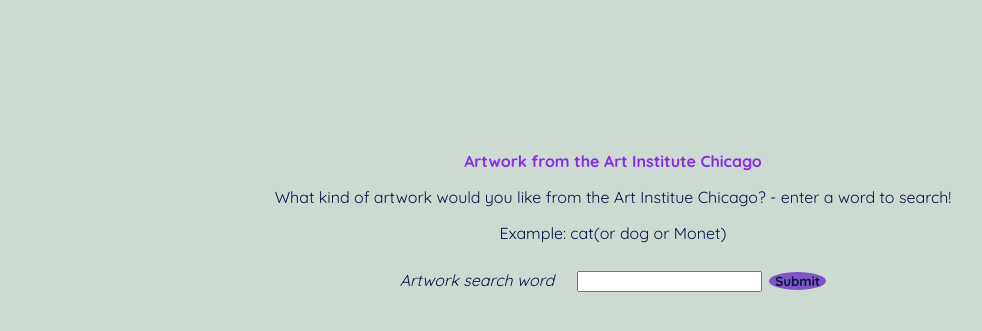
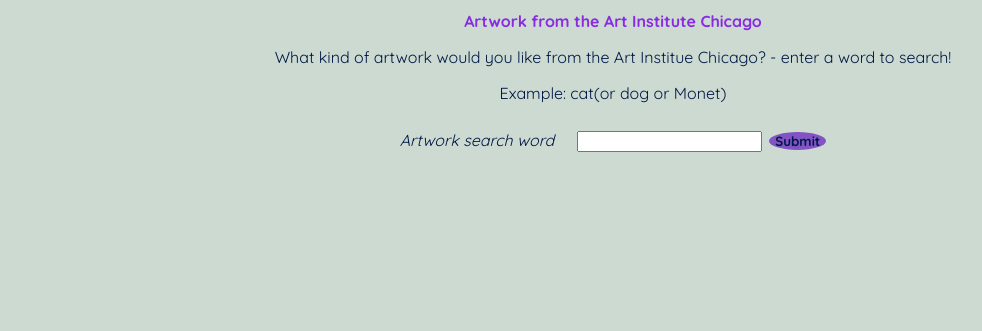
Before and after one commit to mannsn/suzy-mann-haumea-openapi, a plain HTML site: page index.html in a window 1280 px wide. Shown: the part 137-468 px from the top of the page, without its empty margins (27-1009 px from the left). Drawn offline with Linux system fonts and the light colour scheme; a web font is replaced by a local one.

Commit message:
fix formatting

```diff
--- a/css/index.css
+++ b/css/index.css
@@ -24,10 +24,6 @@
 
 
 
-section {
-  scroll-margin-top: 1em;
-  margin-bottom:6em;
- }
 
 h1 {
   text-align: center;
@@ -68,11 +64,16 @@
 }
 
 #aiclogo {
-  display: block;
+  /*display: block;*/
   max-width: 10%;
   height: auto;
   margin-left: 2em;
+  top:0;
 
+}
+
+#mainsection{
+  margin-top:0;
 }
 
 input[type="text"] {
@@ -96,6 +97,7 @@
 
 .container {
   margin-top: 6em;
+  margin-bottom:6em;
   display: flex;
   justify-content: center;
   align-items: center;
```
